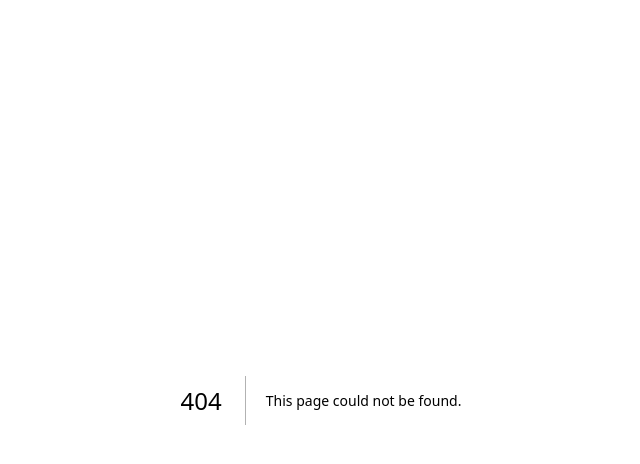
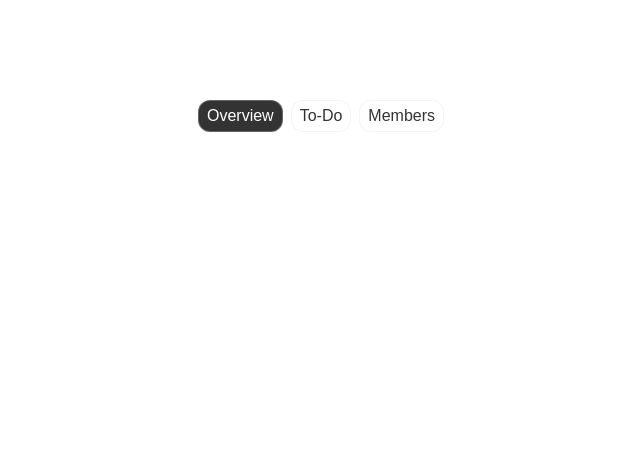
Before and after one commit to 17nbist/COB290-2025-Team-5, a Next.js app: page /task-view in a window 1280 px wide. Before the commit this address had no page. Shown: the top 464 px of the page, without its empty margins (319-959 px from the left). Built offline with nearby package versions, Linux system fonts and the light colour scheme.

Commit message:
[ra] created the nav bar for task-view

```diff
--- /dev/null
+++ b/src/app/task-view/page.js
@@ -0,0 +1,18 @@
+"use client";
+import Card from "@/components/Card";
+import NavBar  from "@/components/NavBar";
+import PieChart from "@/components/PieChart";
+import { useEffect, useState } from "react";
+
+export default function Dashboard() {
+  const navItems = ["Overview", "To-Do", "Members"]
+  const [activeTab, setActiveTab] = useState(navItems[0]);
+
+  return (
+    <div style={{display: "flex", justifyContent : "center", marginTop : "100px"}}>
+      <NavBar items={navItems} activeTab={activeTab} setActiveTab={setActiveTab}/>
+
+      {/* <PieChart InputData={InputDataExample}></PieChart> */}
+    </div>
+  );
+}
```
